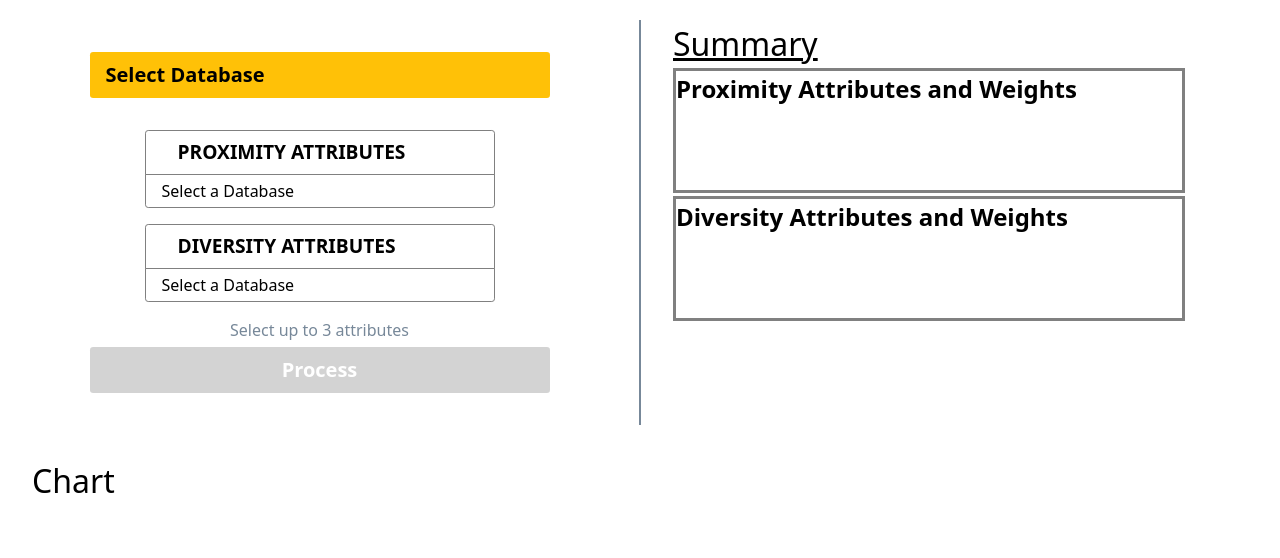
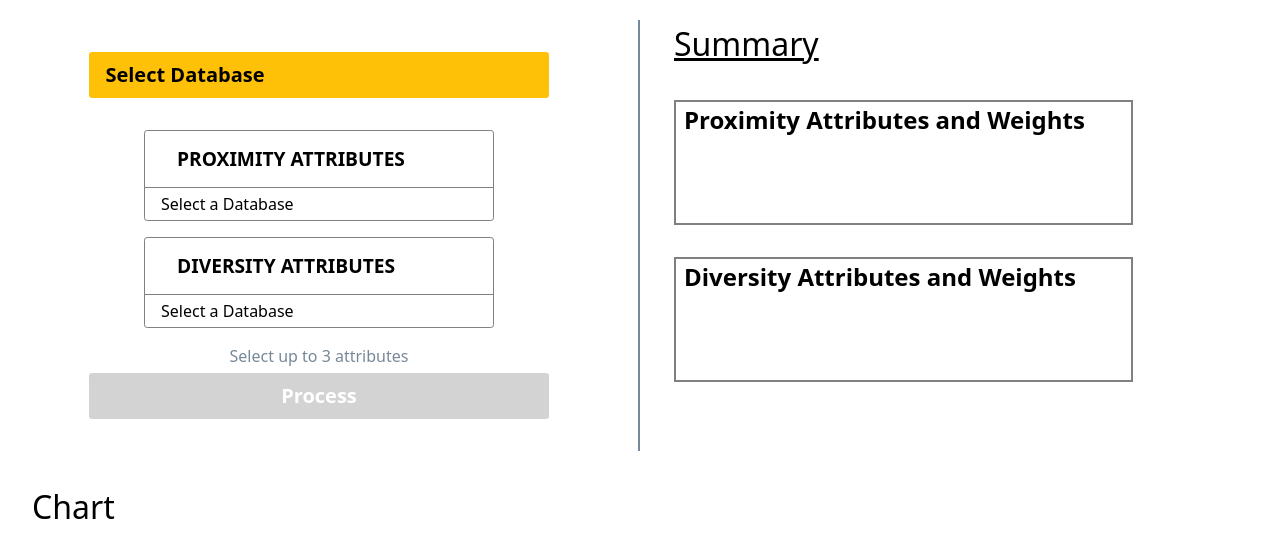
Before and after one commit to sdmay21-31/ProximityVsDiversity, a Django app: page / in a window 1280 px wide. Shown: the part 44-602 px from the top of the page. Run offline with Django 3.2, Linux system fonts and the light colour scheme; data that the repository does not hold is empty; some libraries are stand-ins or nearby versions.

Commit message:
Fixing styling.

```diff
--- a/app/static/style.css
+++ b/app/static/style.css
@@ -106,7 +106,6 @@ nav {
     border-radius: .2rem;
 }
 .card-header {
-	height: 45px;
     width: 100%;
     margin-bottom: -1px;
     border: 1px solid grey;
@@ -121,7 +120,7 @@ nav {
     position: relative;
     font-size: 1.2rem;
     float: start;
-    padding: 1rem 1rem;
+    padding: 0.6rem 1rem;
 }
 
 .list-group {
@@ -232,34 +231,39 @@ nav {
 .process-button:disabled {
     background-color: lightgrey;
 }
+.select-three {
+	margin-bottom: .3rem;
+}
 
 .summary {
     flex: 5;
-    padding-left: 2em;
+    display: flex;
+    flex-direction: column;
+    padding-left: calc(2em + 2px);
+    border-left: 2px solid lightslategrey;
+    margin-left: -2px;
+}
+.summary-title {
+    margin-bottom: 2rem;
+    font-size: 2rem;
+}
+.summary-box {
+    position: relative;
+	font-weight: bold;
+	width: 80%;
+	height: 125px;
+	margin-bottom: 2rem;
+    border: 2px solid grey;
+}
+.summary-box-title {
+    font-size: 1.5rem;
+    padding: 0 0.5rem;
+}
+.summary-attr-list {
+    padding: 0 0.5rem;
 }
 
 .chart {
     width: calc(100% - 2rem - 2rem);
     margin: 2rem;
 }
-
-.summary-proximity{
-	font-weight: bold;
-	position: absolute;
-	width: 40%;
-	height: 125px;
-    border: 3px solid grey;
-}
-
-.summary-diversity{
-	font-weight: bold;
-	position: absolute;
-	top: 30%;
-	width: 40%;
-	height: 125px;
-    border: 3px solid grey;
-}
-
-.select-three{
-	margin-bottom: .3rem;
-}
--- a/app/templates/index.html
+++ b/app/templates/index.html
@@ -37,25 +37,23 @@
 				<i class="fas fa-exclamation-triangle"></i>
 				<span>At least 1 attribute must be selected</span>
 			</div>
-			<div class = "select-three">
-				<p>Select up to 3 attributes</p>
-			</div>
+			<p class="select-three">Select up to 3 attributes</p>
 			<button class="process-button" onclick="process()" disabled><strong>Process</strong></button>
 		</div>
 	</div>
 	<div class="summary">
-		<u><p style="font-size:2rem;">Summary</p></u>
-		<div class="summary-proximity">
-			<p style="font-size:1.5rem;">Proximity Attributes and Weights</p>
+		<p class="summary-title" style="font-size:2rem;"><u>Summary</u></p>
+		<div class="summary-box summary-proximity">
+			<p class="summary-box-title">Proximity Attributes and Weights</p>
 			<div class="proximity-columns-weights">
-				<ul id = "proximityList">
+				<ul class="summary-attr-list" id="proximity-list">
 				</ul>
 			</div>
 		</div>
-		<div class="summary-diversity">
-			<p style="font-size:1.5rem;">Diversity Attributes and Weights</p>
+		<div class="summary-box summary-diversity">
+			<p class="summary-box-title">Diversity Attributes and Weights</p>
 			<div class="diversity-columns-weights">
-				<ul id = "diversityList">
+				<ul class="summary-attr-list" id="diversity-list">
 				</ul>
 			</div>
 		</div>
@@ -200,33 +198,35 @@
 			const proxWeights = proxIdsAndWeights.map(function(pair) { let p = [...pair]; p[0] = attrList[p[0]]; return p; });
 			const divWeights = divIdsAndWeights.map(function(pair) { let p = [...pair]; p[0] = attrList[p[0]]; return p; });
 			console.log(proxWeights, divWeights);
-			var proxUl = document.getElementById("proximityList");
-			var divUl = document.getElementById("diversityList");
+			var proxUl = document.querySelector("#proximity-list");
+			var divUl = document.querySelector("#diversity-list");
 			var li;
 			proxUl.innerHTML = "";
 			divUl.innerHTML = "";
 			//summary creation for proximity
-			if(proxWeights.length === 0){
+			if (proxWeights.length === 0) {
 				li = document.createElement("li");
 				li.appendChild(document.createTextNode("No proximity attribute selected"));
 				proxUl.appendChild(li);
-			}else
-				proxWeights.forEach(function(e){
+			} else {
+				proxWeights.forEach(function(e) {
 					li = document.createElement("li");
 					li.appendChild(document.createTextNode(capitalizeFirstLetter(e[0]) + " with a weight of " + e[1]));
 					proxUl.appendChild(li);
 				});
-			//summary creation for diversity
-			if(divWeights.length === 0){
+			}
+			// summary creation for diversity
+			if (divWeights.length === 0) {
 				li = document.createElement("li");
 				li.appendChild(document.createTextNode("No diversity attribute selected"));
 				divUl.appendChild(li);
-			}else
-				divWeights.forEach(function(e){
+			} else {
+				divWeights.forEach(function(e) {
 					li = document.createElement("li");
 					li.appendChild(document.createTextNode(capitalizeFirstLetter(e[0]) + " with a weight of " + e[1]));
 					divUl.appendChild(li);
 				});
+			}
 			// TODO: Make a POST request
 			// TODO: Create a summary from the request response
 			// TODO: Render chart
```
